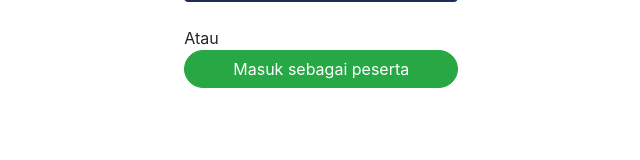
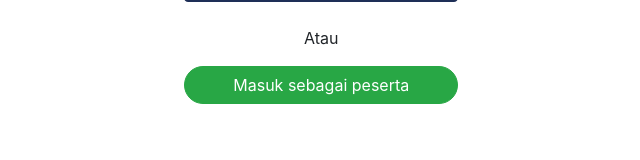
Before and after one commit to eldykvlk/posyandu, a website built with webpack: page src/scripts/views/pages/masuk.html in a window 1280 px wide. Shown: the whole page, without its empty margins (571-1211 px from the left). Built offline with nearby package versions, Linux system fonts and the light colour scheme.

```diff
--- a/src/scripts/views/pages/masuk.html
+++ b/src/scripts/views/pages/masuk.html
@@ -20,7 +20,8 @@
                 <input type="password" id="password" name="password" class="form-control" required>
             </div>
             <button type="submit" class="btn btn-primary btn-block">Login</button>
-            <br>Atau<br>
+            <br>
+            <p style="text-align: center;">Atau</p>
             <button type="submit" class="btn btn-success btn-block" style="border-radius: 20px;" onclick="redirectToUrl()">Masuk sebagai peserta</button>
         </form>
     </div>
```
